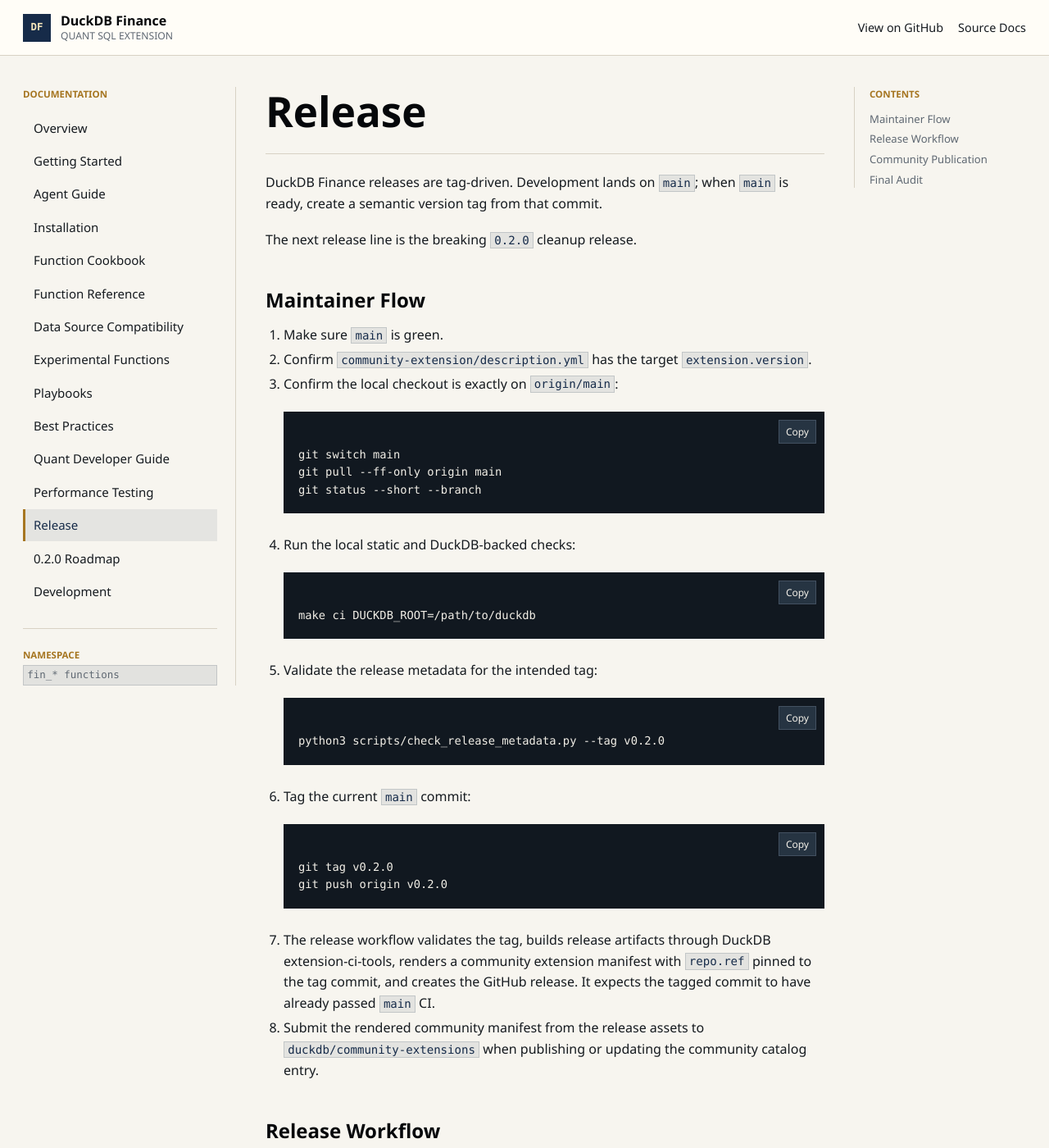
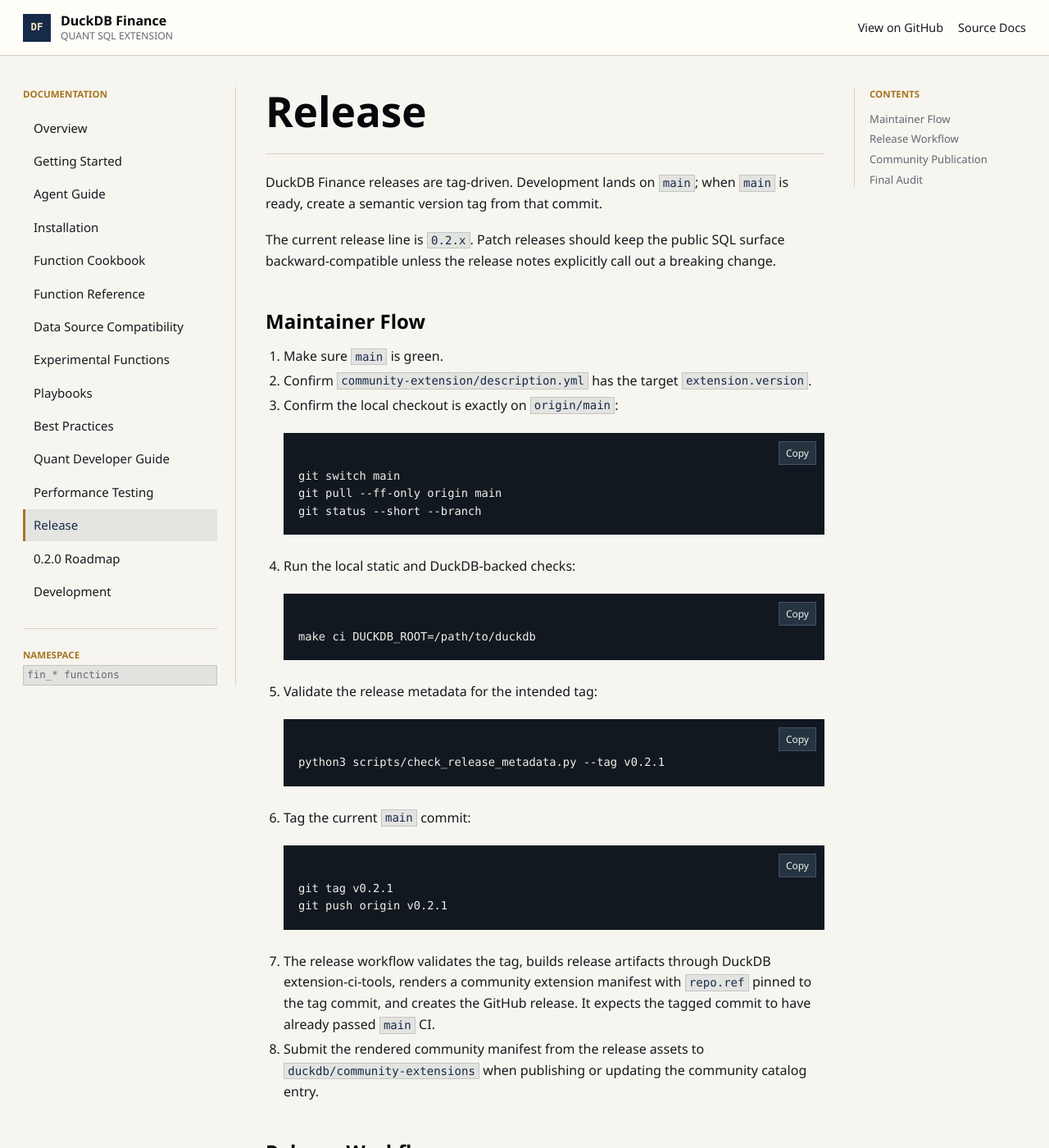
Before and after one commit to leonardovida/duckdb-finance, a Jekyll site: the page built from docs/release.md, in a window 1280 px wide and 1400 px high. Shown: the whole window at 82% size. Built offline with Jekyll 4.4.1, drawn with Linux system fonts in a browser that asks for light colours; some of the changed text lies outside the part shown.

Commit message:
prepare 0.2.1 release
Bump DuckDB Finance release metadata to 0.2.1 and refresh release runbook/workflow compatibility wording.

````diff
--- a/community-extension/description.yml
+++ b/community-extension/description.yml
@@ -1,7 +1,7 @@
 extension:
   name: finance
   description: SQL-native quant finance functions for DuckDB
-  version: 0.2.0
+  version: 0.2.1
   language: C++
   build: cmake
   license: MIT
--- a/docs/release.md
+++ b/docs/release.md
@@ -11,7 +11,9 @@
 DuckDB Finance releases are tag-driven. Development lands on `main`; when `main`
 is ready, create a semantic version tag from that commit.
 
-The next release line is the breaking `0.2.0` cleanup release.
+The current release line is `0.2.x`. Patch releases should keep the public SQL
+surface backward-compatible unless the release notes explicitly call out a
+breaking change.
 
 ## Maintainer Flow
 
@@ -35,14 +37,14 @@
 5. Validate the release metadata for the intended tag:
 
    ```sh
-   python3 scripts/check_release_metadata.py --tag v0.2.0
+   python3 scripts/check_release_metadata.py --tag v0.2.1
    ```
 
 6. Tag the current `main` commit:
 
    ```sh
-   git tag v0.2.0
-   git push origin v0.2.0
+   git tag v0.2.1
+   git push origin v0.2.1
    ```
 
 7. The release workflow validates the tag, builds release artifacts through
@@ -97,10 +99,10 @@
 After the GitHub release is created, confirm:
 
 ```sh
-gh release view v0.2.0 --json tagName,targetCommitish,url,isDraft,isPrerelease,assets
+gh release view v0.2.1 --json tagName,targetCommitish,url,isDraft,isPrerelease,assets
 git rev-parse HEAD
-git rev-parse v0.2.0
-git ls-remote --tags origin v0.2.0
+git rev-parse v0.2.1
+git ls-remote --tags origin v0.2.1
 ```
 
 The rendered community manifest asset should include:
````
Also changed, not shown: .github/workflows/release.yml.
